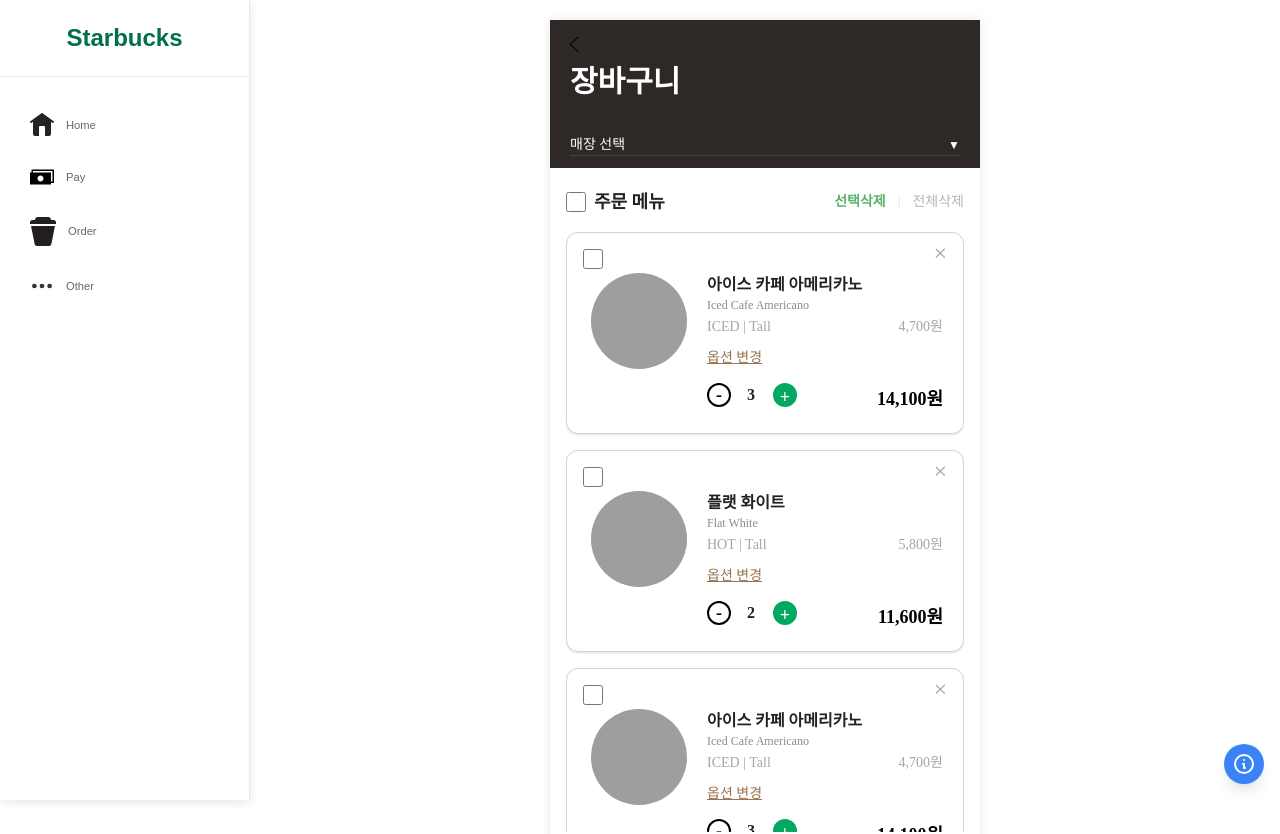
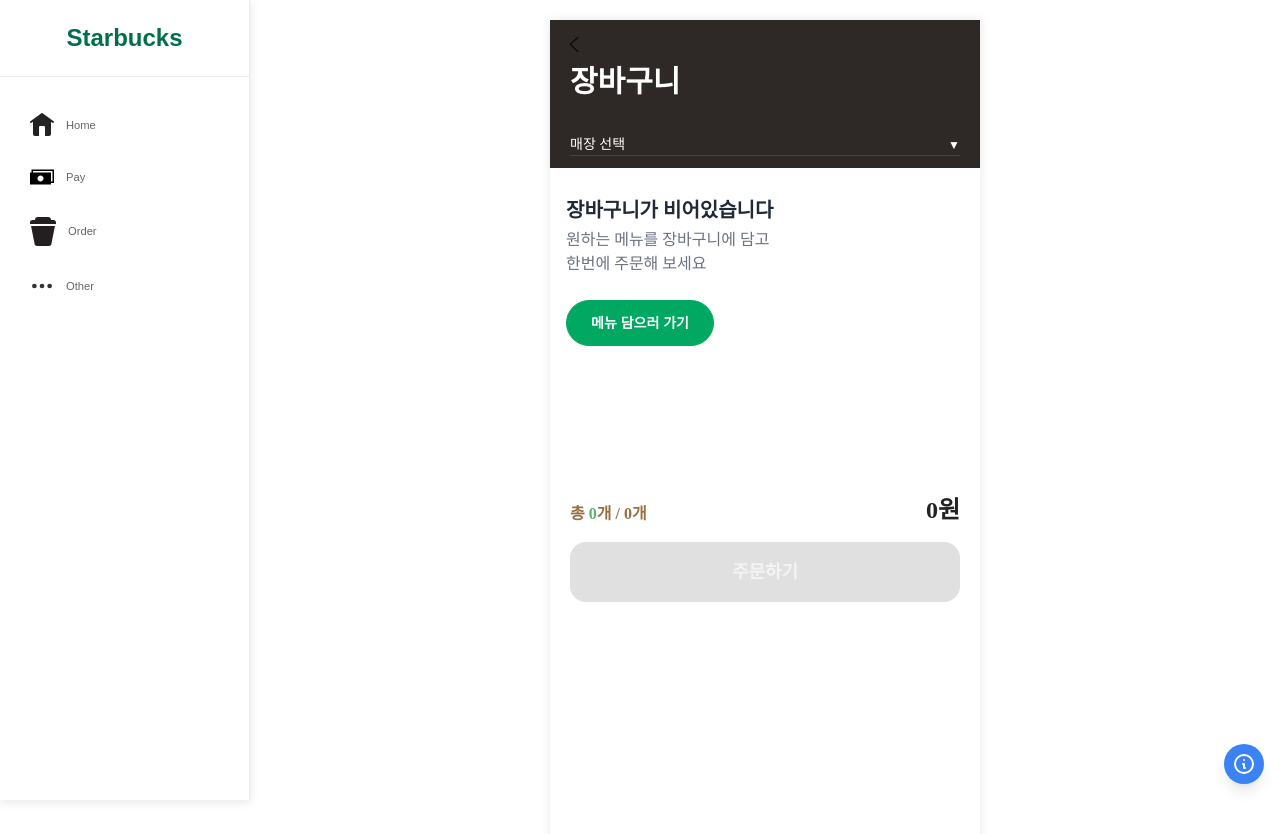
Before and after one commit to Git-kkalnane/starbucks-frontend, a React (Vite) app: page /cart in a window 1280 px wide. Shown: the top 834 px of the page. Built offline with nearby package versions, Linux system fonts and the light colour scheme; no server answers; grey boxes are pictures that could not be loaded.

Commit message:
refactor: 임시 데이터 삭제

```diff
--- a/src/components/cart/CartItem.jsx
+++ b/src/components/cart/CartItem.jsx
@@ -13,13 +13,13 @@
         </button>
         <div className="flex flex-row items-start pl-6 pr-5 pt-10 pb-3">
             <div className="w-24 h-24 bg-[#f3e6d7] rounded-full flex-shrink-0 mr-5 flex items-center justify-center text-[#c8b7a6] text-lg overflow-hidden">
-                <img src={item.img} alt={item.name} className="object-cover w-full h-full" />
+                <img src={item.img} alt={item.item.koreanName} className="object-cover w-full h-full" />
             </div>
             <div className="flex-1 min-w-0">
-                <div className="font-bold text-[#222] text-base truncate">{item.name}</div>
-                <div className="text-xs text-disabled-string mb-1 truncate">{item.eng}</div>
+                <div className="font-bold text-[#222] text-base truncate">{item.item.koreanName}</div>
+                <div className="text-xs text-disabled-string mb-1 truncate">{item.item.englishName}</div>
                 <div className="flex flex-row items-center justify-between text-sm text-[#a6a6a6] font-medium mb-2">
-                    {item.option} <span className="ml-2 ">{item.price.toLocaleString()}원</span>
+                    {item.option} <span className="ml-2 ">{item.totalPrice.toLocaleString()}원</span>
                 </div>
                 <span className="my-4 underline cursor-pointer text-[#98714e] text-sm">옵션 변경</span>
                 <div className="my-2 flex flex-row items-center justify-between">
@@ -30,7 +30,7 @@
                         >
                             -
                         </button>
-                        <span className="font-bold text-base w-6 text-center text-[#222]">{item.qty}</span>
+                        <span className="font-bold text-base w-6 text-center text-[#222]">{item.quantity}</span>
                         <button
                             className="w-7 h-7 rounded-full bg-starbucks-green text-lg font-bold flex items-start justify-center text-white border-[2px] border-white"
                             onClick={() => onChangeQty(1)}
@@ -39,7 +39,7 @@
                         </button>
                     </div>
                     <span className="font-bold text-black text-lg mt-2">
-                        {(item.price * item.qty).toLocaleString()}원
+                        {(item.totalPrice * item.quantity).toLocaleString()}원
                     </span>
                 </div>
             </div>
--- a/src/pages/Cart.jsx
+++ b/src/pages/Cart.jsx
@@ -6,85 +6,68 @@
 import StoreSelectionBanner from '../components/common/StoreSelectionBanner';
 import { useNavigate } from 'react-router-dom';
 import CartEmptyView from '../components/cart/CartEmptyView';
-
-// 샘플 데이터
-const sampleCart = [
-    {
-        id: 1,
-        name: '아이스 카페 아메리카노',
-        eng: 'Iced Cafe Americano',
-        option: 'ICED | Tall',
-        price: 4700,
-        qty: 3,
-        img: 'https://image.istarbucks.co.kr/upload/store/skuimg/2021/04/[110563]_20210426095937808.jpg',
-    },
-    {
-        id: 2,
-        name: '플랫 화이트',
-        eng: 'Flat White',
-        option: 'HOT | Tall',
-        price: 5800,
-        qty: 2,
-        img: 'https://image.istarbucks.co.kr/upload/store/skuimg/2024/03/[9200000005178]_20240326103727795.jpg',
-    },
-    {
-        id: 3,
-        name: '아이스 카페 아메리카노',
-        eng: 'Iced Cafe Americano',
-        option: 'ICED | Tall',
-        price: 4700,
-        qty: 3,
-        img: 'https://image.istarbucks.co.kr/upload/store/skuimg/2021/04/[110563]_20210426095937808.jpg',
-    },
-    {
-        id: 4,
-        name: '플랫 화이트',
-        eng: 'Flat White',
-        option: 'HOT | Tall',
-        price: 5800,
-        qty: 2,
-        img: 'https://image.istarbucks.co.kr/upload/store/skuimg/2024/03/[9200000005178]_20240326103727795.jpg',
-    },
-];
+import { useUser } from '../contexts/UserContext';
 
 function Cart() {
-    const [cart, setCart] = useState(sampleCart);
+    const { state, actions } = useUser();
+
+    const [cart, setCart] = useState(state.cart || []);
     const [selected, setSelected] = useState([]);
 
     const isAllSelected = cart.length > 0 && selected.length === cart.length;
     const totalQty =
         selected.length > 0
-            ? cart.filter((item) => selected.includes(item.id)).reduce((sum, item) => sum + item.qty, 0)
+            ? cart.filter((item) => selected.includes(item.id)).reduce((sum, item) => sum + item.quantity, 0)
             : 0;
 
     const totalPrice =
         selected.length > 0
-            ? cart.filter((item) => selected.includes(item.id)).reduce((sum, item) => sum + item.qty * item.price, 0)
+            ? cart.filter((item) => selected.includes(item.id)).reduce((sum, item) => sum + item.totalPrice, 0)
             : 0;
     // 선택/해제
     const toggleSelect = (id) => {
         setSelected((prev) => (prev.includes(id) ? prev.filter((sid) => sid !== id) : [...prev, id]));
     };
+
     const toggleAll = () => {
         setSelected(isAllSelected ? [] : cart.map((item) => item.id));
     };
     // 수량 변경
     const changeQty = (id, diff) => {
-        setCart((prev) => prev.map((item) => (item.id === id ? { ...item, qty: Math.max(1, item.qty + diff) } : item)));
+        const updatedCart = cart.map((item) => {
+            if (item.id === id) {
+                const newQuantity = Math.max(1, item.quantity + diff);
+                const pricePerItem = item.totalPrice / item.quantity;
+                actions.updateCartItem(id, { quantity: newQuantity });
+
+                return {
+                    ...item,
+                    quantity: newQuantity,
+                    totalPrice: Math.round(pricePerItem * newQuantity), // Round to avoid floating point issues
+                };
+            }
+
+            return item;
+        });
+
+        setCart(updatedCart);
     };
     // 삭제
     const removeItem = (id) => {
         setCart((prev) => prev.filter((item) => item.id !== id));
         setSelected((prev) => prev.filter((sid) => sid !== id));
+        actions.removeFromCart(id);
     };
     // 선택삭제
     const removeSelected = () => {
         setCart((prev) => prev.filter((item) => !selected.includes(item.id)));
         setSelected([]);
+        actions.removeSelected();
     };
     const removeAll = () => {
         setCart([]);
         setSelected([]);
+        actions.clearCart();
     };
 
     return (
```
